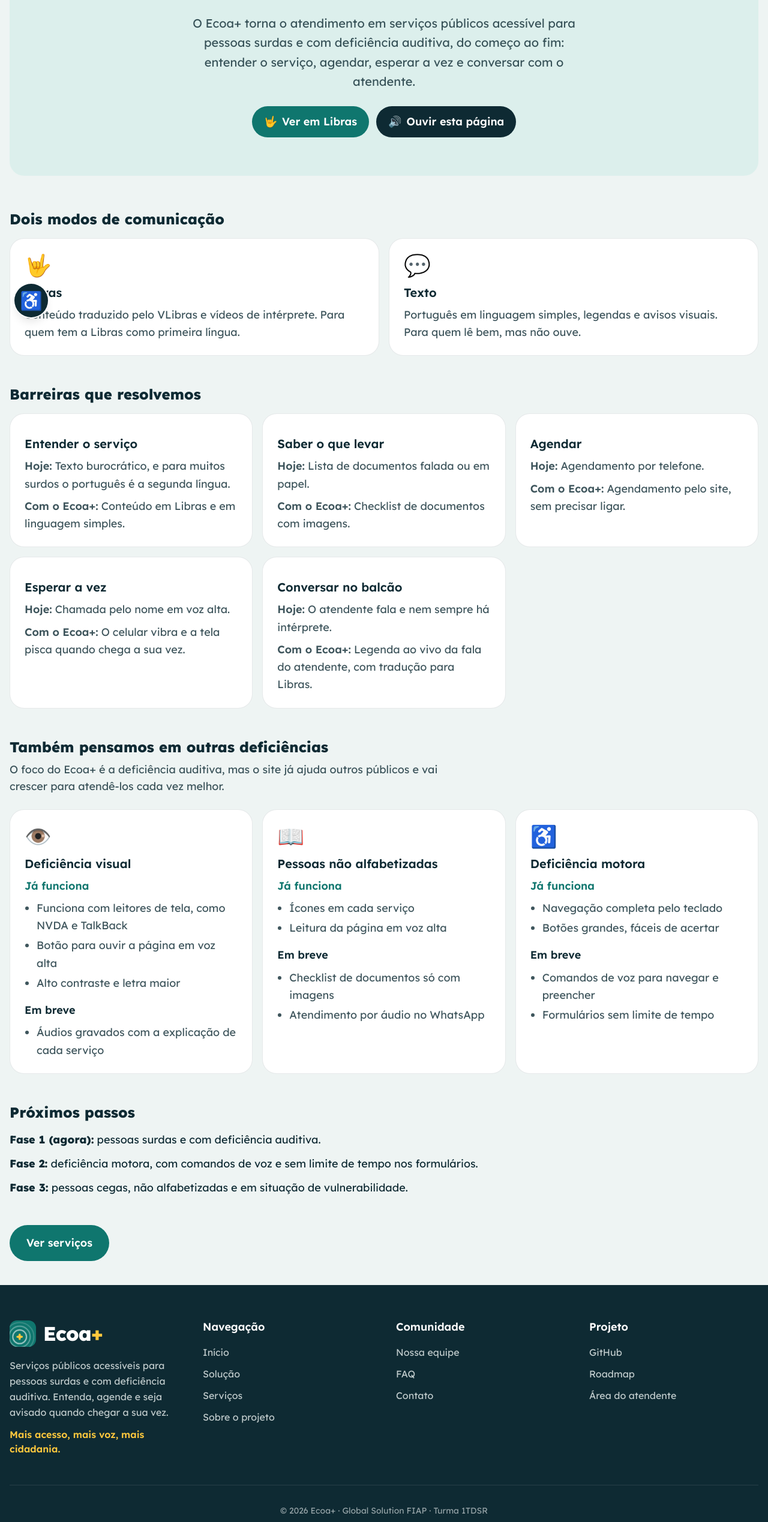
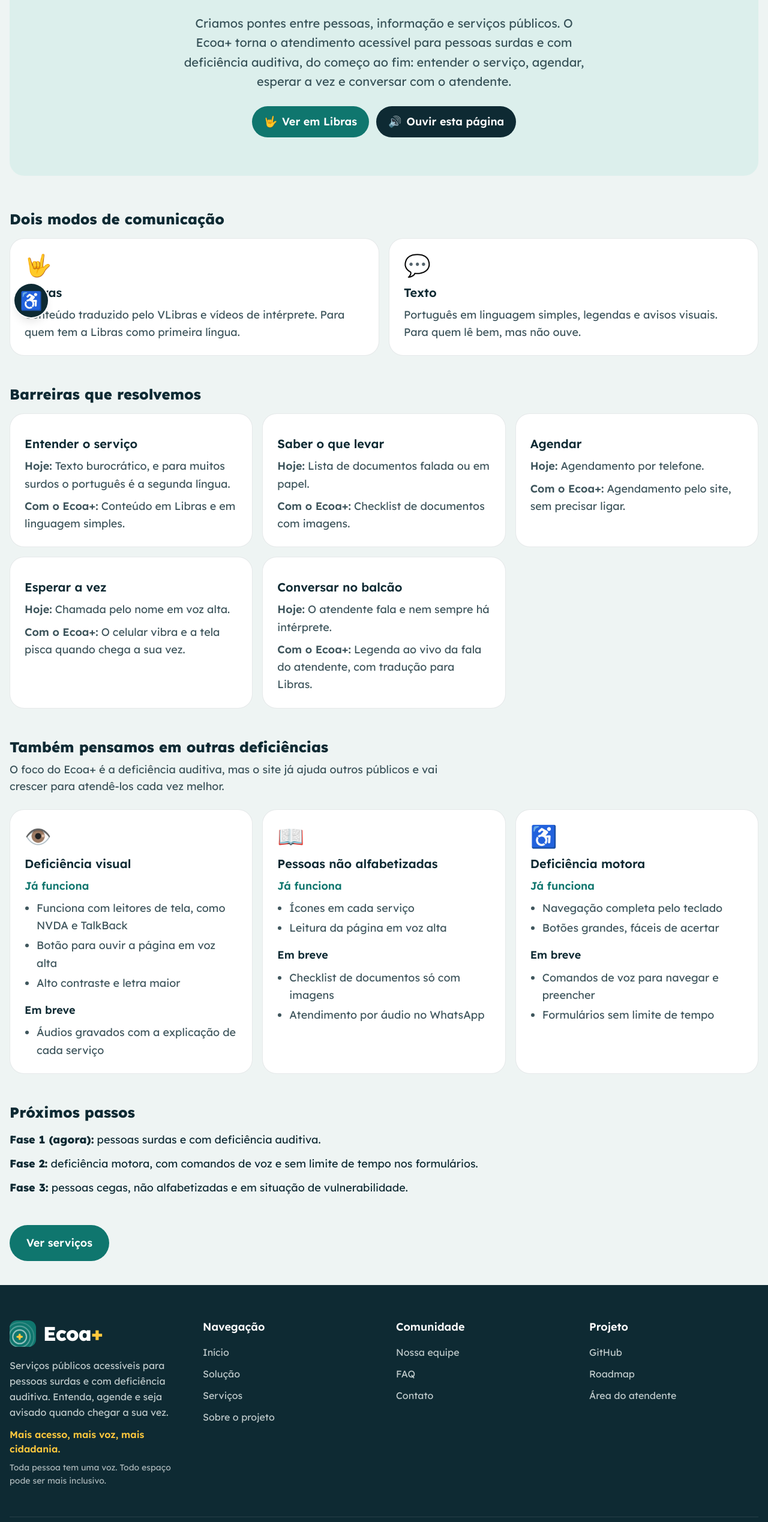
Before and after one commit to thaylira2026-hub/projeto-ecoa-global-solution, a React (Vite) app: page /solucao in a window 1280 px wide. Shown: the part 247-2784 px from the top of the page at 60% size. Built offline with nearby package versions, Linux system fonts and the light colour scheme; no server answers.

Commit message:
feat: frases da Fran na Solução e no rodapé

```diff
--- a/src/components/Footer.tsx
+++ b/src/components/Footer.tsx
@@ -55,6 +55,9 @@ export default function Footer() {
               agende e seja avisado quando chegar a sua vez.
             </p>
             <p className="mt-3 font-semibold text-sinal">Mais acesso, mais voz, mais cidadania.</p>
+                        <p className="mt-2 text-sm leading-relaxed text-nevoa/70">
+              Toda pessoa tem uma voz. Todo espaço pode ser mais inclusivo.
+            </p>
           </div>
 
           {colunas.map((coluna) => (
--- a/src/pages/Solucao.tsx
+++ b/src/pages/Solucao.tsx
@@ -73,7 +73,7 @@ export default function Solucao() {
     <div className="space-y-12">
       <TituloPagina
         titulo="Como o Ecoa+ funciona"
-        descricao="O Ecoa+ torna o atendimento em serviços públicos acessível para pessoas surdas e com deficiência auditiva, do começo ao fim: entender o serviço, agendar, esperar a vez e conversar com o atendente."
+        descricao="Criamos pontes entre pessoas, informação e serviços públicos. O Ecoa+ torna o atendimento acessível para pessoas surdas e com deficiência auditiva, do começo ao fim: entender o serviço, agendar, esperar a vez e conversar com o atendente."
       />
 
       <section aria-labelledby="titulo-modos">
```
